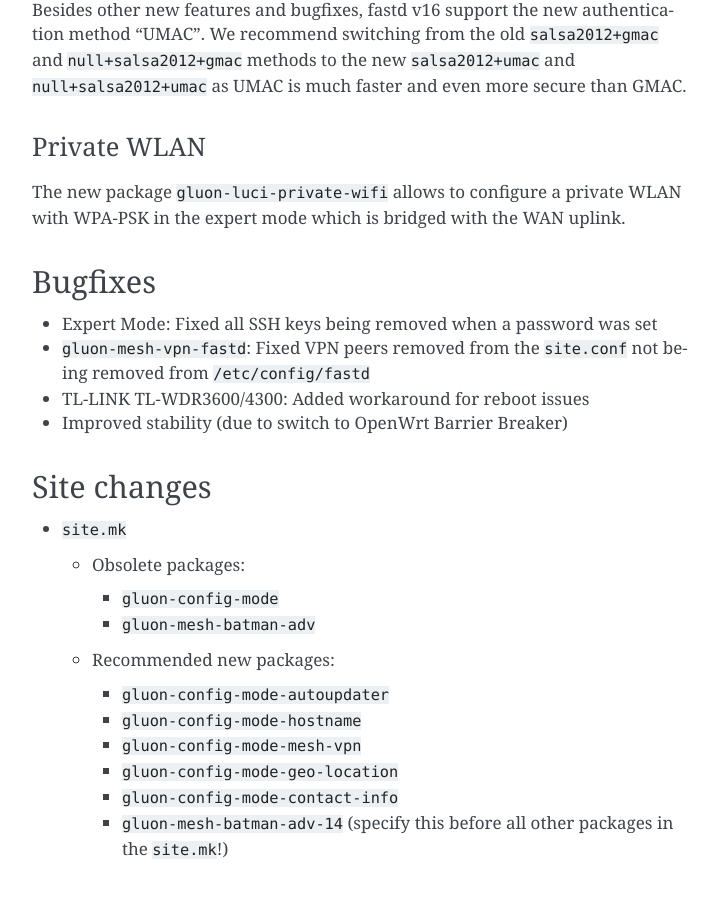
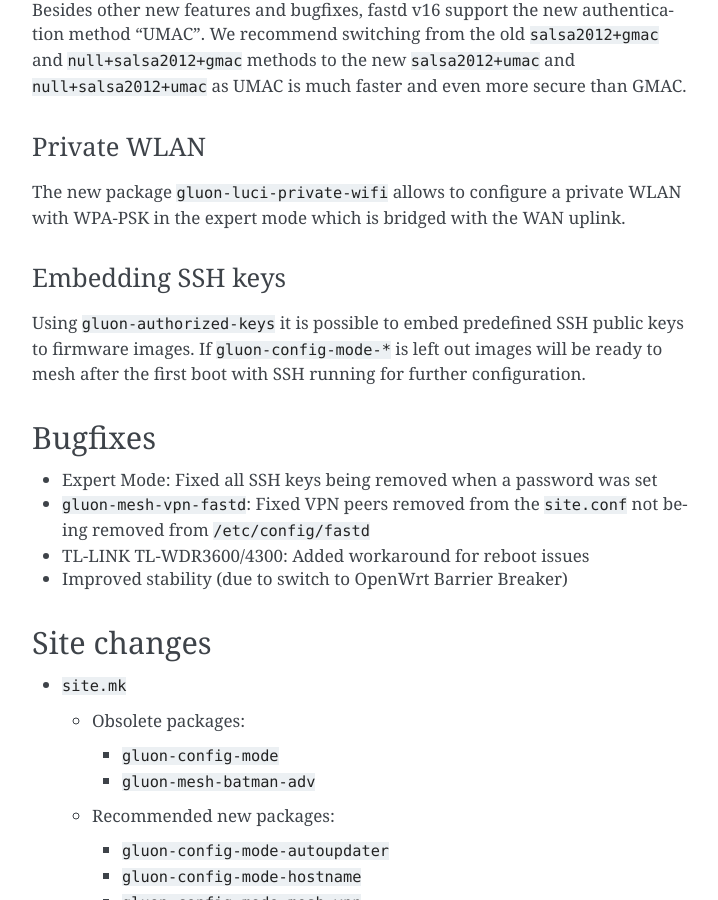
Before and after one commit to freifunk-gluon/gluon, a Sphinx documentation site: the page built from docs/releases/v2014.4.rst, in a window 1280 px wide and 900 px high, scrolled down 1348 px. Shown: the whole window, without its empty margins (388-1106 px from the left). Built offline with Sphinx 7.4.7, drawn with Linux system fonts in a browser that asks for light colours.

Commit message:
docs/release-notes: mention gluon-authorized-keys

```diff
--- a/docs/releases/v2014.4.rst
+++ b/docs/releases/v2014.4.rst
@@ -65,6 +65,14 @@ Private WLAN
 ------------
 The new package ``gluon-luci-private-wifi`` allows to configure a private WLAN
 with WPA-PSK in the expert mode which is bridged with the WAN uplink.
+
+Embedding SSH keys
+------------------
+
+Using ``gluon-authorized-keys`` it is possible to embed predefined SSH
+public keys to firmware images. If ``gluon-config-mode-*`` is left out
+images will be ready to mesh after the first boot with SSH running for
+further configuration.
 
 Bugfixes
 ~~~~~~~~
```
